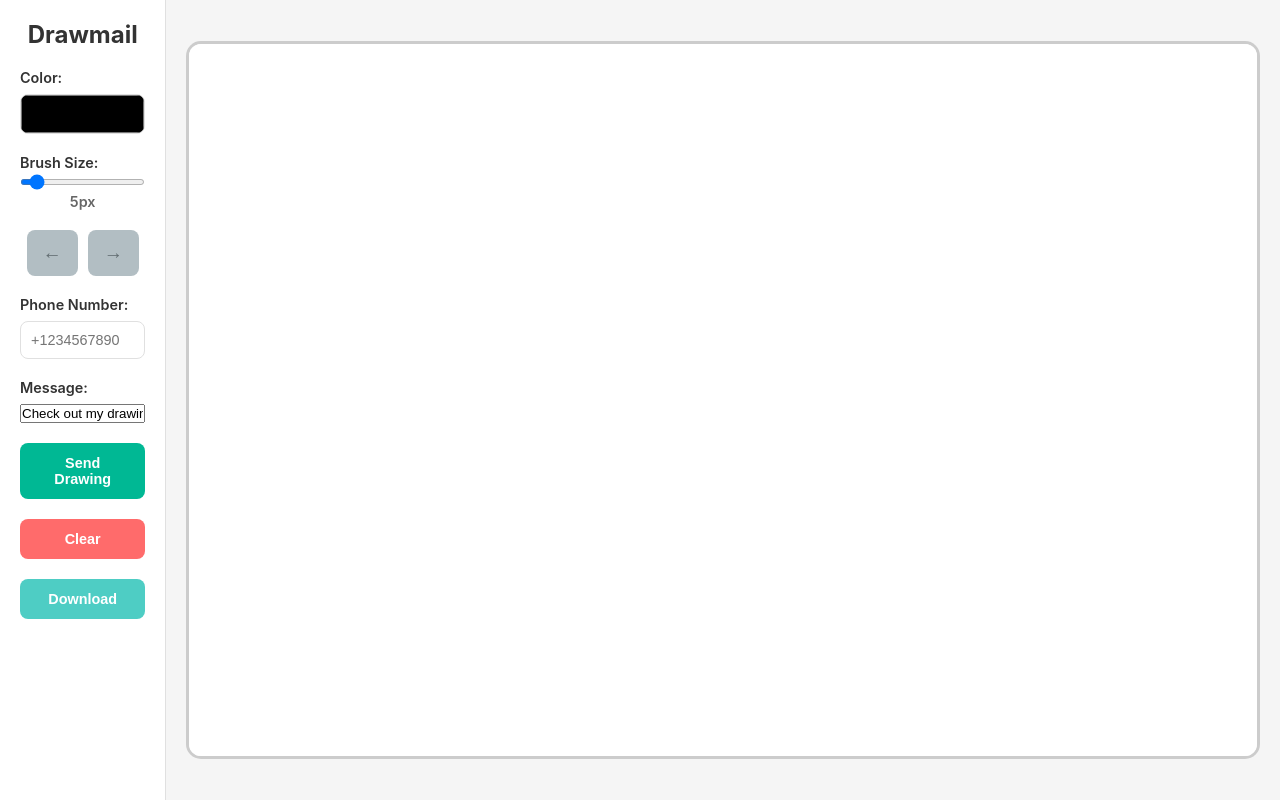
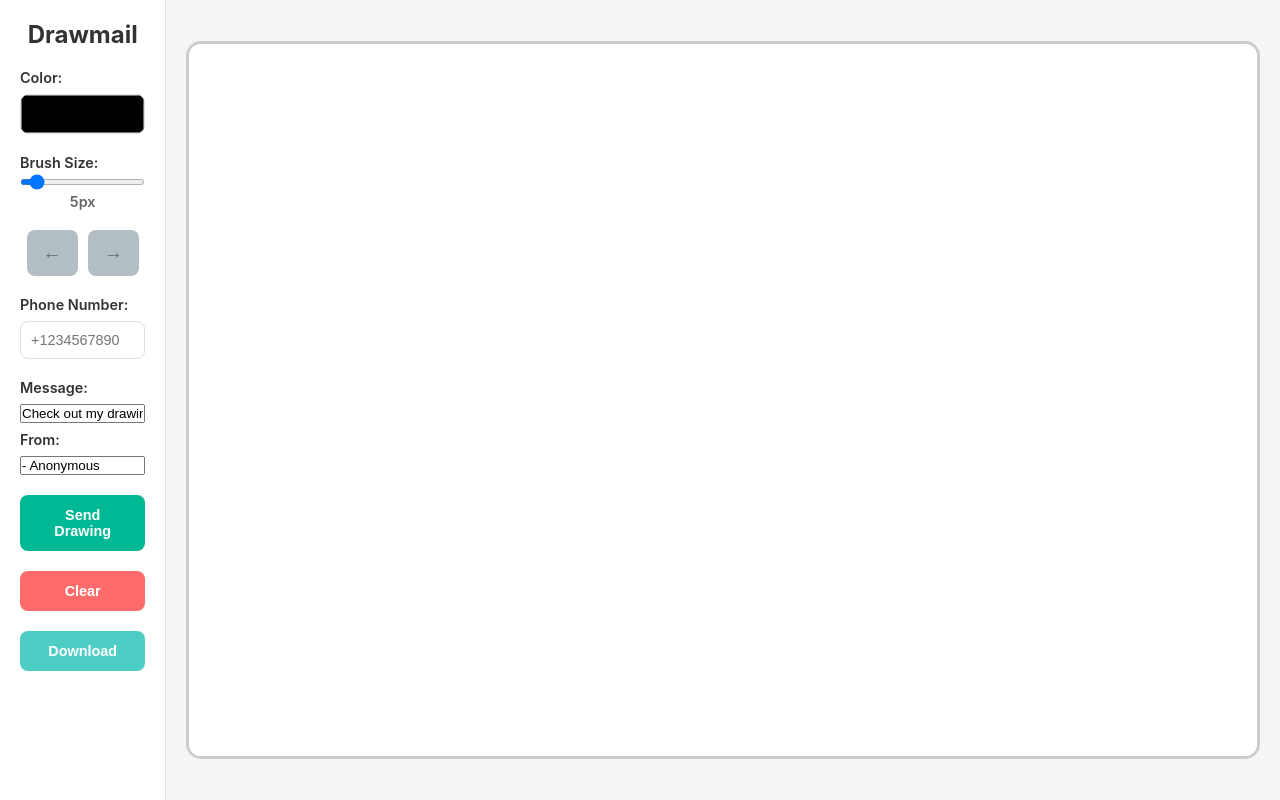
Before and after one commit to sophia0805/drawmail, a Next.js app: page / in a window 1280 px wide. Built offline with nearby package versions, Linux system fonts and the light colour scheme.

Commit message:
name feature?

```diff
--- a/src/app/api/send-sms/route.js
+++ b/src/app/api/send-sms/route.js
@@ -34,7 +34,7 @@ export async function POST(request) {
         channel: "mms",
         "image": {
             "url": mediaUrl,
-            "caption": "Additional text to accompany the image."
+            "caption": "drawing"
         }
     };
 
--- a/src/app/page.js
+++ b/src/app/page.js
@@ -13,6 +13,7 @@ export default function SketchPad() {
   const [historyIndex, setIndex] = useState(-1);
   const [phoneNumber, setPhoneNumber] = useState('');
   const [message, setMessage] = useState('Check out my drawing!');
+  const [name, setName] = useState('- Anonymous');
 
   useEffect(() => {
     const canvas = canvasRef.current;
@@ -127,7 +128,7 @@ export default function SketchPad() {
         headers: { 'Content-Type': 'application/json' },
         body: JSON.stringify({
           phoneNumber,
-          message: message,
+          message: message + " " + name,
           imageData: imageData
         })
       });
@@ -192,6 +193,13 @@ export default function SketchPad() {
               value={message}
               onChange={(e) => setMessage(e.target.value)}
             />
+            <label>From:</label>
+            <input
+              type="text"
+              placeholder="- Anonymous"
+              value={name}
+              onChange={(e) => setName(e.target.value)}
+            />
           </div>
           <button onClick={shareDrawingViaSMS} className={styles.sendButton}>
             Send Drawing
```
